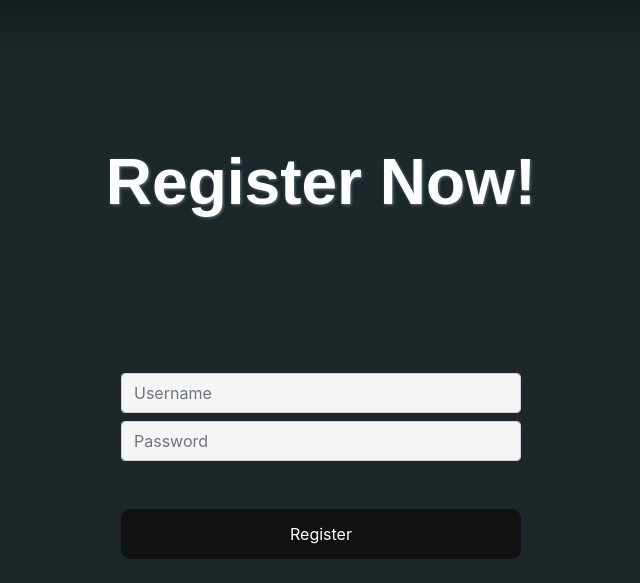
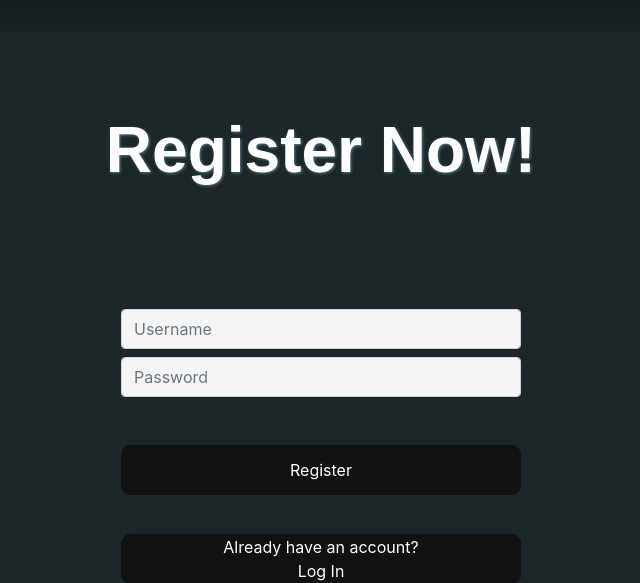
Before and after one commit to ArnaudPeler/Projet-Programation-L2-Groupe-31, a Flask app: page /register in a window 1280 px wide. Shown: the top 583 px of the page, without its empty margins (319-959 px from the left). Run offline with Flask 3, Linux system fonts and the light colour scheme; some libraries are stand-ins or nearby versions.

Commit message:
Auto stash before merge of "master" and "origin/master"
je commit

```diff
--- a/templates/login.html
+++ b/templates/login.html
@@ -12,7 +12,7 @@
 
     <div class="container">
         <div class="pt-5" text-white>
-            <header class="py-5 mt-5">
+            <header class="py-3 mt-5">
                 <div class="w3-container w3-center animate-top">
                 <div class="display-4 font-weight-bold h1">Logging In...</div>
                 </div>
--- a/templates/register.html
+++ b/templates/register.html
@@ -10,7 +10,7 @@
     {% block content %}
     <div class="container">
         <div class="pt-5" text-white>
-            <header class="py-5 mt-5">
+            <header class="py-3 mt-5">
                 <div class="w3-container w3-center animate-top">
                 <div class="display-4 font-weight-bold h1">Register Now!</div>
                 </div>
```
